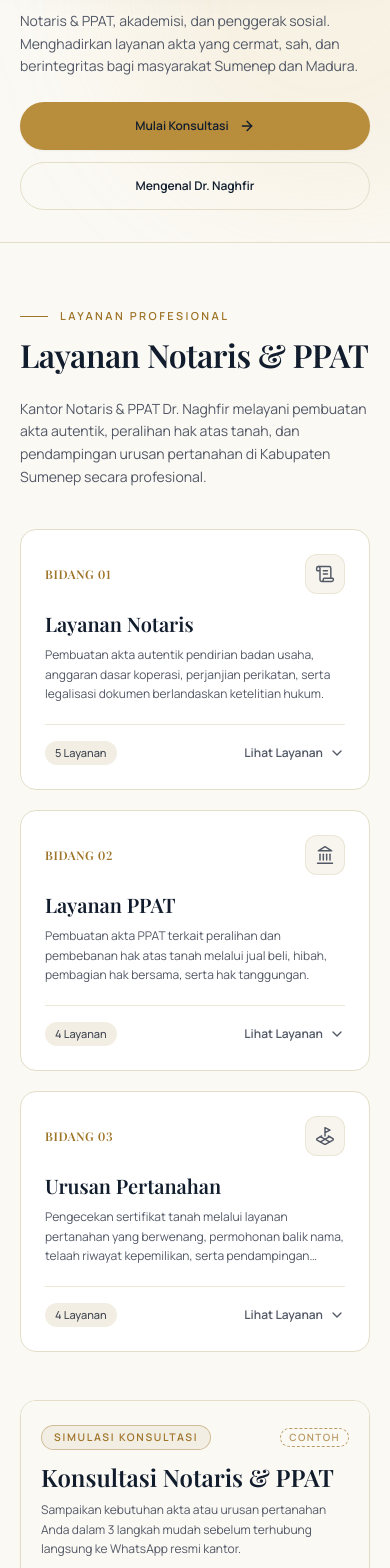
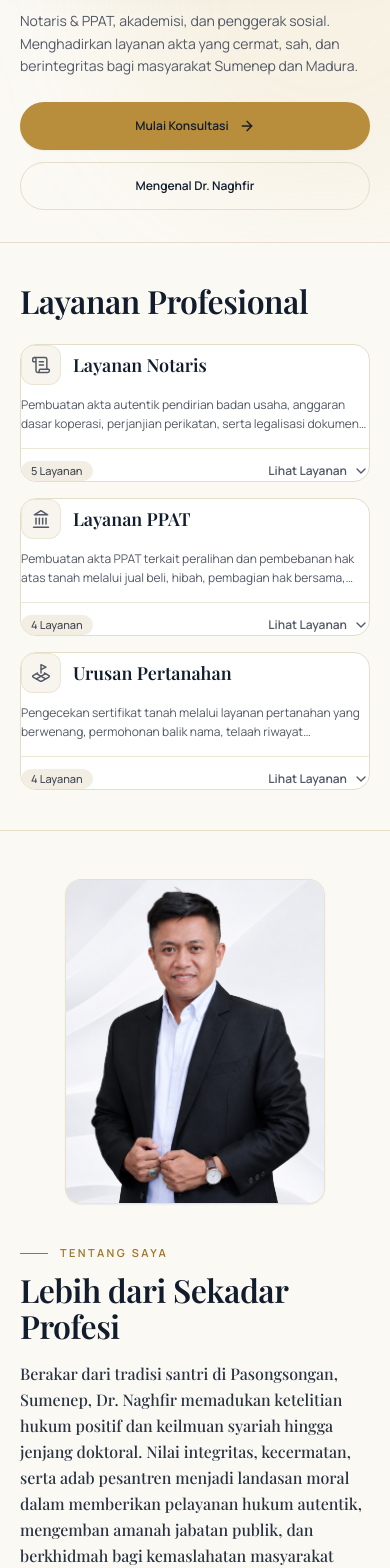
Before and after one commit to hamrasidi7-rgb/naghfir, a Next.js app: page / in a window 390 px wide. Shown: the part 432-2000 px from the top of the page. Built offline with nearby package versions, Linux system fonts and the light colour scheme.

Commit message:
feat(services): remove redundant headers, delete Bidang tags, tighten spacing, and remove simulator

```diff
--- a/src/components/Header.tsx
+++ b/src/components/Header.tsx
@@ -9,13 +9,12 @@ import { Monogram, WhatsAppIcon } from '@/components/beranda/ui';
 
 const NAV_LINKS = [
   { id: 'layanan', label: 'Layanan' },
-  { id: 'konsultasi', label: 'Konsultasi' },
   { id: 'tentang-saya', label: 'Tentang Saya' },
   { id: 'pengabdian', label: 'Pengabdian & Pemikiran' },
   { id: 'kontak', label: 'Kontak' },
 ];
 
-const TRACKED_SECTIONS = ['konsultasi', 'layanan', 'tentang-saya', 'pengabdian', 'kontak'];
+const TRACKED_SECTIONS = ['layanan', 'tentang-saya', 'pengabdian', 'kontak'];
 
 interface HeaderProps {
   whatsappNumber?: string;
--- a/src/components/beranda/ContactFooterSection.tsx
+++ b/src/components/beranda/ContactFooterSection.tsx
@@ -13,7 +13,6 @@ interface ContactFooterSectionProps {
 
 const NAV = [
   { href: '#layanan', label: 'Layanan' },
-  { href: '#konsultasi', label: 'Konsultasi' },
   { href: '#tentang-saya', label: 'Tentang Saya' },
   { href: '#pengabdian', label: 'Pengabdian & Pemikiran' },
   { href: '#kontak', label: 'Kontak' },
@@ -34,7 +33,9 @@ export default function ContactFooterSection({ contact, fullName }: ContactFoote
   const socials = (['instagram', 'youtube', 'facebook'] as const).filter((k) => contact.socials?.[k]);
 
   return (
-    <section id="kontak" className="scroll-mt-20 bg-ink text-white">
+    <section id="kontak" className="relative scroll-mt-20 bg-ink text-white">
+      {/* Target anchor konsultasi yang mengarah langsung ke kontak */}
+      <div id="konsultasi" className="absolute -top-16 left-0 pointer-events-none" />
       <div className="page-container pb-8 pt-12 sm:pt-16 sm:pb-10 lg:pt-20 lg:pb-12">
         <div className="grid grid-cols-1 gap-8 sm:gap-12 lg:grid-cols-12 lg:gap-16">
           {/* Ajakan konsultasi */}
--- a/src/components/beranda/ServicesSection.tsx
+++ b/src/components/beranda/ServicesSection.tsx
@@ -3,7 +3,7 @@
 import React, { useState } from 'react';
 import { ArrowRight, ChevronDown, Landmark, LandPlot, ScrollText } from 'lucide-react';
 import { CategoryId, SERVICE_CATEGORIES } from '@/data/prototype/consultation';
-import ConsultationSimulator, { SimulatorSelection } from './ConsultationSimulator';
+import { getWhatsAppUrl } from '@/config/whatsapp';
 
 const CATEGORY_ICONS: Record<CategoryId, React.ElementType> = {
   notaris: ScrollText,
@@ -26,13 +26,6 @@ interface ServicesSectionProps {
 }
 
 export default function ServicesSection({ whatsappNumber }: ServicesSectionProps) {
-  // Pilihan dari kartu layanan diteruskan ke simulator
-  const [selection, setSelection] = useState<SimulatorSelection>({
-    categoryId: 'notaris',
-    serviceId: SERVICE_CATEGORIES[0].services[0].id,
-    nonce: 0,
-  });
-
   // State accordion: semua tiga bidang tertutup secara default (null)
   const [expandedCategory, setExpandedCategory] = useState<CategoryId | null>(null);
 
@@ -40,28 +33,16 @@ export default function ServicesSection({ whatsappNumber }: ServicesSectionProps
     setExpandedCategory((prev) => (prev === id ? null : id));
   };
 
-  const choose = (categoryId: CategoryId, serviceId: string) => {
-    setSelection((prev) => ({ categoryId, serviceId, nonce: prev.nonce + 1 }));
-    document.getElementById('konsultasi')?.scrollIntoView({ behavior: 'smooth', block: 'start' });
-  };
-
   return (
     <section id="layanan" className="scroll-mt-20 border-y border-line bg-paper">
-      <div className="page-container py-14 sm:py-18 lg:py-20">
-        {/* Header Seksi */}
-        <div className="grid grid-cols-1 gap-6 lg:grid-cols-12 lg:items-end">
-          <div className="lg:col-span-7">
-            <p className="eyebrow">Layanan Profesional</p>
-            <h2 className="section-title mt-3">Layanan Notaris &amp; PPAT</h2>
-          </div>
-          <p className="max-w-md text-sm leading-relaxed text-muted sm:text-[15px] lg:col-span-5 lg:justify-self-end">
-            Kantor Notaris &amp; PPAT Dr. Naghfir melayani pembuatan akta autentik, peralihan hak
-            atas tanah, dan pendampingan urusan pertanahan di Kabupaten Sumenep secara profesional.
-          </p>
+      <div className="page-container py-10 sm:py-14 lg:py-16">
+        {/* Header Seksi Ringkas & Elegan */}
+        <div>
+          <h2 className="section-title">Layanan Profesional</h2>
         </div>
 
-        {/* Interactive Expandable Cards (Accordion 3 Bidang Layanan) */}
-        <div className="mt-10 sm:mt-12 grid grid-cols-1 items-start gap-5 sm:gap-6 lg:grid-cols-3">
+        {/* Interactive Expandable Cards (Accordion 3 Layanan Rapat & Tanpa Ruang Kosong Berlebih) */}
+        <div className="mt-6 sm:mt-8 grid grid-cols-1 items-start gap-4 sm:gap-5 lg:grid-cols-3">
           {SERVICE_CATEGORIES.map((cat) => {
             const Icon = CATEGORY_ICONS[cat.id];
             const isExpanded = expandedCategory === cat.id;
@@ -74,7 +55,7 @@ export default function ServicesSection({ whatsappNumber }: ServicesSectionProps
                 className={`overflow-hidden rounded-2xl border transition-all duration-300 bg-paper-card ${
                   isExpanded
                     ? 'border-brass/70 shadow-[0_12px_32px_-12px_rgba(158,116,40,0.18)] ring-1 ring-brass/30'
-                    : 'border-line shadow-xs hover:border-line-dark hover:shadow-sm'
+                    : 'border-line shadow-2xs hover:border-line-dark hover:shadow-xs'
                 }`}
               >
                 {/* Header Card (Bisa diklik untuk expand/collapse) */}
@@ -84,15 +65,12 @@ export default function ServicesSection({ whatsappNumber }: ServicesSectionProps
                   onClick={() => toggleCategory(cat.id)}
                   aria-expanded={isExpanded}
                   aria-controls={panelId}
-                  className="w-full p-6 sm:p-7 text-left select-none transition-colors focus-visible:outline-none focus-visible:ring-2 focus-visible:ring-brass"
+                  className="w-full p-4.5 sm:p-5 text-left select-none transition-colors focus-visible:outline-none focus-visible:ring-2 focus-visible:ring-brass"
                 >
-                  {/* Baris Atas: Nomor Bidang & Ikon */}
-                  <div className="flex items-center justify-between">
-                    <span className="font-serif text-xs font-semibold tracking-wider text-brass uppercase">
-                      Bidang {cat.number}
-                    </span>
+                  {/* Ikon dan Judul Sejajar Rapat (Nomor Bidang Ditiadakan) */}
+                  <div className="flex items-center gap-3">
                     <div
-                      className={`flex h-10 w-10 items-center justify-center rounded-xl border transition-colors ${
+                      className={`flex h-10 w-10 shrink-0 items-center justify-center rounded-xl border transition-colors ${
                         isExpanded
                           ? 'border-brass/40 bg-paper-muted text-brass'
                           : 'border-line/70 bg-paper-muted/60 text-muted'
@@ -100,21 +78,19 @@ export default function ServicesSection({ whatsappNumber }: ServicesSectionProps
                     >
                       <Icon className="h-5 w-5" strokeWidth={1.75} />
                     </div>
+                    <h3 className="font-serif text-lg sm:text-xl font-semibold text-ink leading-snug">
+                      {cat.title}
+                    </h3>
                   </div>
 
-                  {/* Judul Bidang */}
-                  <h3 className="mt-4 font-serif text-xl sm:text-2xl font-semibold text-ink leading-snug">
-                    {cat.title}
-                  </h3>
-
                   {/* Deskripsi Singkat Proporsional */}
-                  <p className="mt-2 text-xs sm:text-[13px] leading-relaxed text-muted line-clamp-3">
+                  <p className="mt-2.5 text-xs sm:text-[13px] leading-relaxed text-muted line-clamp-2 sm:line-clamp-3">
                     {CATEGORY_DESCRIPTIONS[cat.id]}
                   </p>
 
                   {/* Baris Bawah Card: Jumlah Layanan & Indikator Expand */}
-                  <div className="mt-5 flex items-center justify-between border-t border-line/70 pt-4 text-xs font-semibold">
-                    <span className="inline-flex items-center rounded-full bg-paper-muted px-2.5 py-1 text-[11px] font-medium text-ink/80">
+                  <div className="mt-3.5 flex items-center justify-between border-t border-line/70 pt-3 text-xs font-semibold">
+                    <span className="inline-flex items-center rounded-full bg-paper-muted px-2.5 py-0.5 text-[11px] font-medium text-ink/80">
                       {cat.services.length} Layanan
                     </span>
 
@@ -139,18 +115,22 @@ export default function ServicesSection({ whatsappNumber }: ServicesSectionProps
                     id={panelId}
                     role="region"
                     aria-labelledby={buttonId}
-                    className="border-t border-line/70 bg-paper/40 px-6 pb-6 pt-4 animate-in fade-in-50 duration-200"
+                    className="border-t border-line/70 bg-paper/40 px-4.5 pb-4.5 pt-3.5 animate-in fade-in-50 duration-200"
                   >
                     <p className="text-[11px] font-semibold uppercase tracking-wider text-muted">
                       Pilih Layanan untuk Konsultasi:
                     </p>
 
-                    <ul className="mt-3 space-y-1.5" role="list">
+                    <ul className="mt-2.5 space-y-1" role="list">
                       {cat.services.map((srv) => (
                         <li key={srv.id}>
-                          <button
-                            type="button"
-                            onClick={() => choose(cat.id, srv.id)}
+                          <a
+                            href={getWhatsAppUrl(
+                              `Assalamu’alaikum Wr. Wb. Kantor Notaris & PPAT Dr. Naghfir, saya ingin berkonsultasi mengenai layanan ${srv.name}.`,
+                              whatsappNumber
+                            )}
+                            target="_blank"
+                            rel="noopener noreferrer"
                             className="group flex w-full items-start justify-between gap-3 rounded-xl border border-transparent p-2.5 text-left transition-all hover:border-line hover:bg-paper-card"
                           >
                             <div className="flex items-start gap-2.5">
@@ -165,21 +145,25 @@ export default function ServicesSection({ whatsappNumber }: ServicesSectionProps
                               </div>
                             </div>
                             <ArrowRight className="mt-1 h-3.5 w-3.5 shrink-0 text-brass opacity-0 transition-all group-hover:translate-x-0.5 group-hover:opacity-100" />
-                          </button>
+                          </a>
                         </li>
                       ))}
                     </ul>
 
                     {/* Quick Link Konsultasi */}
-                    <div className="mt-4 border-t border-line/60 pt-3.5">
-                      <button
-                        type="button"
-                        onClick={() => choose(cat.id, cat.services[0].id)}
+                    <div className="mt-3.5 border-t border-line/60 pt-3">
+                      <a
+                        href={getWhatsAppUrl(
+                          cat.id === 'notaris' ? 'notaris' : cat.id === 'ppat' ? 'ppat' : 'pertanahan',
+                          whatsappNumber
+                        )}
+                        target="_blank"
+                        rel="noopener noreferrer"
                         className="text-link text-xs font-semibold sm:text-sm"
                       >
                         <span>Konsultasikan Semua Kebutuhan {cat.label}</span>
                         <ArrowRight className="h-3.5 w-3.5" />
-                      </button>
+                      </a>
                     </div>
                   </div>
                 )}
@@ -187,13 +171,6 @@ export default function ServicesSection({ whatsappNumber }: ServicesSectionProps
             );
           })}
         </div>
-
-        {/* Simulasi alur konsultasi */}
-        <ConsultationSimulator
-          key={selection.nonce}
-          initial={selection}
-          whatsappNumber={whatsappNumber}
-        />
       </div>
     </section>
   );
```
